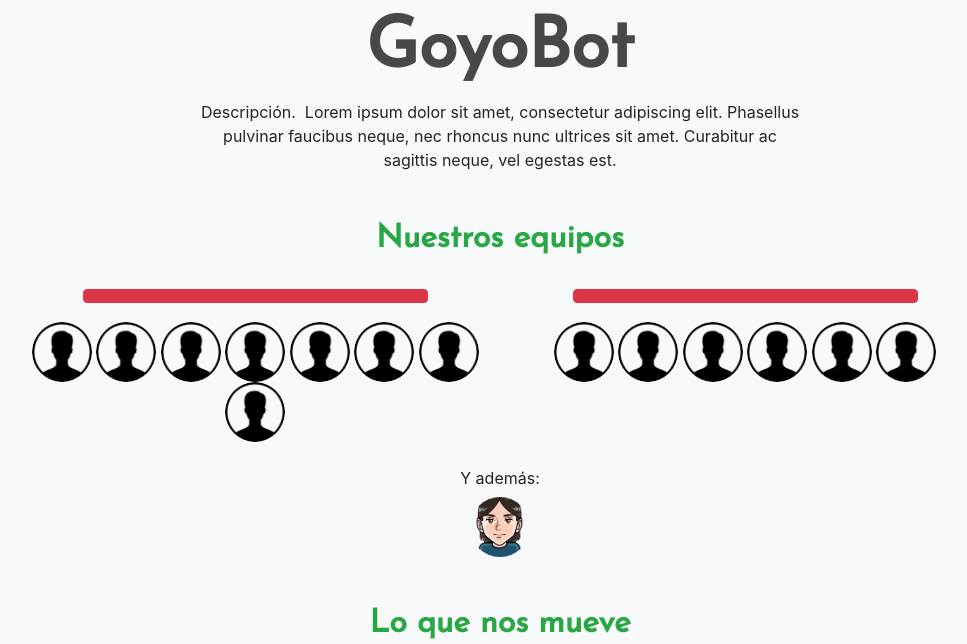
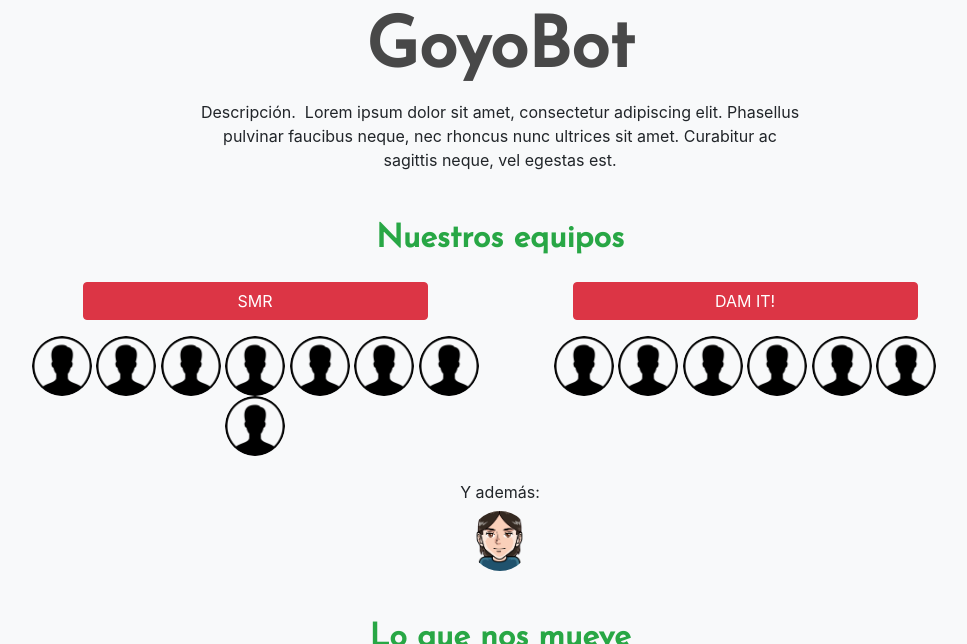
Before and after one commit to GoyoBot/goyobot.github.io, a Jekyll site: the page built from index.html, in a window 1280 px wide and 900 px high, cut to the strip 0-644 px from the top of the window. Shown: the whole strip, without its empty margins (140-1107 px from the left). Built offline with Jekyll 4.4.1, drawn with Linux system fonts in a browser that asks for light colours; nearby versions of some CDN libraries.

Commit message:
Fixed img alt missing

```diff
--- a/_includes/head.html
+++ b/_includes/head.html
@@ -18,5 +18,5 @@
   <link rel="stylesheet" href="{{ site.baseurl }}/assets/css/style.css"/>
   <link href="https://fonts.googleapis.com/css?family=Josefin+Sans" rel="stylesheet">
   <link href="//maxcdn.bootstrapcdn.com/font-awesome/4.2.0/css/font-awesome.min.css" rel="stylesheet">
-  <link rel="alternate" type="application/rss+xml" title="RSS" href="{{ site.baseurl }}/atom.xml"/>
+  <!-- <link rel="alternate" type="application/rss+xml" title="RSS" href="{{ site.baseurl }}/atom.xml"/> -->
 </head>
--- a/_layouts/user_profile.html
+++ b/_layouts/user_profile.html
@@ -12,7 +12,7 @@
 </nav>
 <div class="container">
     <div class="text-center">
-        <img src="{{ site.baseurl }}/{{ page.icon }}" width="200" height="200" />
+        <img src="{{ site.baseurl }}/{{ page.icon }}" alt="Icono del autor {{ page.shotrname }}" width="200" height="200">
         <h1>{{ page.shortname }}</h1>
     </div>
     <div class="pl-2" style="border-left: 3px solid #d9534f;">
--- a/index.html
+++ b/index.html
@@ -20,7 +20,7 @@
         {% for team in site.data.teams.students %}
             <div class="text-center col-md-6 mt-md-0 mt-4">
                 <div>
-                    <button type="button" class="btn btn-danger w-75" style="max-width: 500px;">{{ team.team_name }}</button>
+                    <button type="button" class="btn btn-danger w-75" style="max-width: 500px;">{{ team.name }}</button>
                 </div>
                 <div class="mt-3">
                 {% assign authors = site.authors | where: 'team', team.id %}
@@ -29,7 +29,7 @@
                 {%   if author.icon %}
                 {%     assign icon_file = author.icon %}
                 {%   endif %}
-                    <a href="{{ site.baseurl }}{{ author.url }}"><img src="{{ site.baseurl }}/{{ icon_file }}" width="60" height="60" class="rounded-circle"></a>
+                    <a href="{{ site.baseurl }}{{ author.url }}"><img src="{{ site.baseurl }}/{{ icon_file }}" alt="Icono de {{ author.shortname }}" width="60" height="60" class="rounded-circle"></a>
                 {% endfor %}
                 </div>
             </div>
@@ -43,7 +43,7 @@
             {%   if author.icon %}
             {%     assign icon_file = author.icon %}
             {%   endif %}
-              <a href="{{ site.baseurl }}{{ author.url }}"><img src="{{ site.baseurl }}/{{ icon_file }}" width="60" height="60" class="rounded-circle"></a>
+              <a href="{{ site.baseurl }}{{ author.url }}"><img src="{{ site.baseurl }}/{{ icon_file }}" alt="Icono de {{ author.shortname }}" width="60" height="60" class="rounded-circle"></a>
             {% endfor %}
         </div>
     </section>
```
